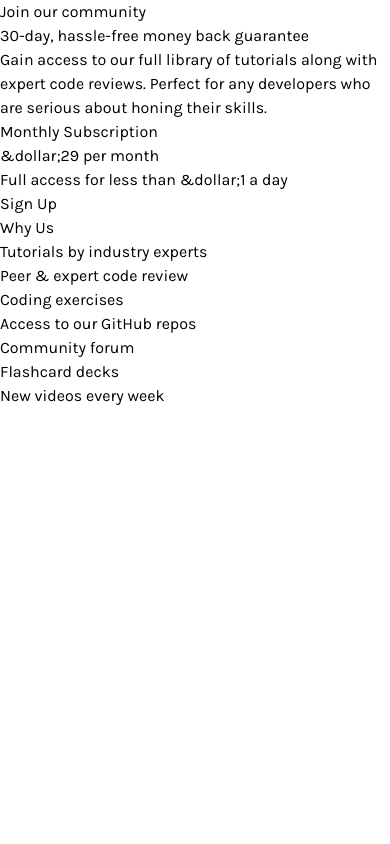
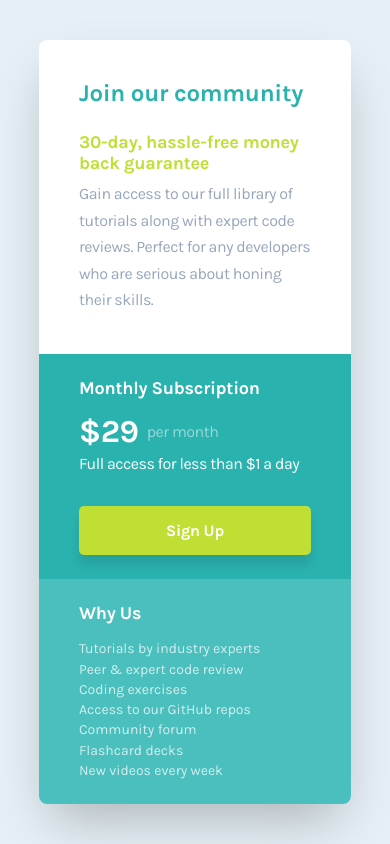
Before and after one commit to anggelserrato/fm-single-price-grid-component, a React (Vite) app: page / in a window 390 px wide. Built offline with nearby package versions, Linux system fonts and the light colour scheme.

Commit message:
feat: improve semantic html and implement responsive grid layout

```diff
--- a/src/components/SinglePriceGrid.jsx
+++ b/src/components/SinglePriceGrid.jsx
@@ -1,21 +1,52 @@
 function SinglePriceGrid() {
   return (
-    <main>
-      <p>Join our community</p>
-      <p>30-day, hassle-free money back guarantee</p>
-      <p>Gain access to our full library of tutorials along with expert code reviews. Perfect for any developers who are serious about honing their skills.</p>
-      <p>Monthly Subscription</p>
-      <p>&dollar;29 per month</p>
-      <p>Full access for less than &dollar;1 a day</p>
-      <p>Sign Up</p>
-      <p>Why Us</p>
-      <p>Tutorials by industry experts</p>
-      <p>Peer &amp; expert code review</p>
-      <p>Coding exercises</p>
-      <p>Access to our GitHub repos</p>
-      <p>Community forum</p>
-      <p>Flashcard decks</p>
-      <p>New videos every week</p>
+    <main className="flex h-screen items-center justify-center">
+      <article className="grid max-w-[312px] grid-cols-1 overflow-hidden rounded-lg shadow-2xl md:max-w-[610px] md:grid-cols-2">
+        <header className="bg-white p-500 md:col-span-2 md:col-start-1">
+          <h1 className="mb-300 text-preset-2 text-teal-500">
+            Join our community
+          </h1>
+          <p className="mb-100 text-preset-3 text-green-400">
+            30-day, hassle-free money back guarantee
+          </p>
+          <p className="text-preset-4-regular text-gray-500">
+            Gain access to our full library of tutorials along with expert code
+            reviews. Perfect for any developers who are serious about honing
+            their skills.
+          </p>
+        </header>
+
+        <section className="flex min-h-[225px] flex-col bg-teal-500 px-500 py-300 text-white md:col-span-1 md:col-start-1 md:row-start-2 md:rounded-bl-lg md:p-500">
+          <div>
+            <h2 className="mb-200 text-preset-3">Monthly Subscription</h2>
+            <div className="flex items-center gap-100">
+              <span className="text-preset-1">$29</span>
+              <span className="text-preset-4-regular opacity-[0.5]">
+                per month
+              </span>
+            </div>
+            <p className="text-preset-4-regular">
+              Full access for less than $1 a day
+            </p>
+          </div>
+          <button className="mt-auto w-full cursor-pointer rounded-[5px] bg-green-400 py-[12.5px] text-preset-4-bold shadow-[0_10px_10px_0_rgba(0,0,0,0.10)]">
+            Sign Up
+          </button>
+        </section>
+
+        <section className="h-[225px] bg-teal-400 px-500 py-300 text-white md:col-span-1 md:col-start-2 md:row-start-2 md:h-[259px] md:p-500">
+          <h2 className="mb-200 text-preset-3">Why Us</h2>
+          <ul className="text-preset-5 opacity-[0.75]">
+            <li>Tutorials by industry experts</li>
+            <li>Peer &amp; expert code review</li>
+            <li>Coding exercises</li>
+            <li>Access to our GitHub repos</li>
+            <li>Community forum</li>
+            <li>Flashcard decks</li>
+            <li>New videos every week</li>
+          </ul>
+        </section>
+      </article>
     </main>
   );
 }
--- a/src/index.css
+++ b/src/index.css
@@ -17,6 +17,7 @@
 @layer base {
   body {
     font-family: var(--font-karla);
+    background-color: var(--color-teal-100);
   }
 }
 
```
Also changed, not shown: 1 other file (tests, documents, lock files or other folders).
